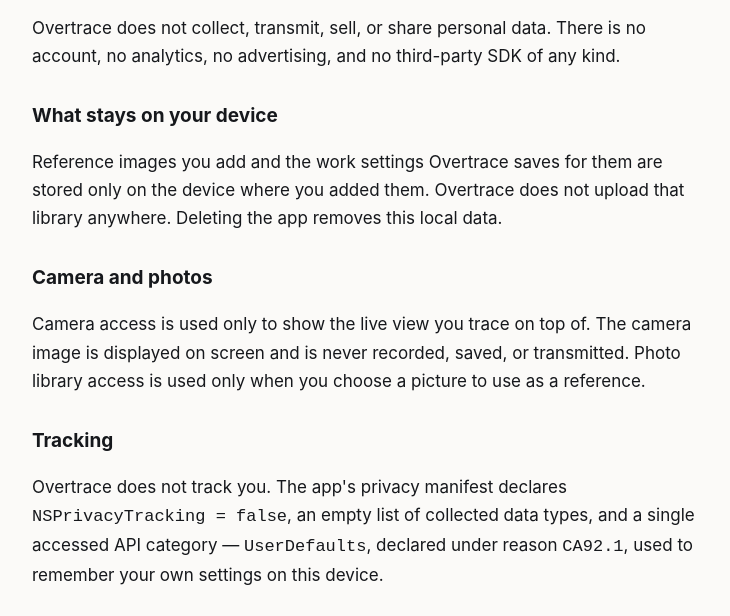
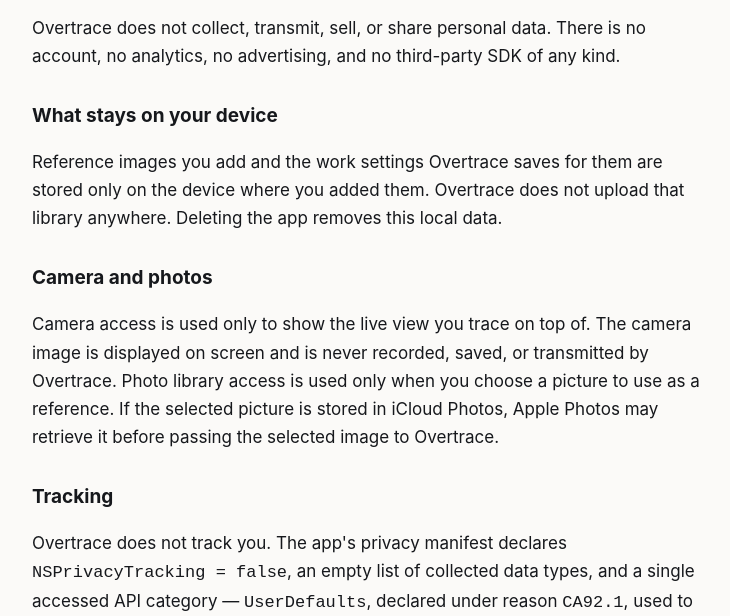
Before and after one commit to chengai1106/overtrace-legal, a plain HTML site: page privacy.html in a window 1280 px wide. Shown: the part 176-792 px from the top of the page, without its empty margins (268-998 px from the left). Drawn offline with Linux system fonts and the light colour scheme.

Commit message:
Clarify iCloud Photos privacy wording

```diff
--- a/privacy.html
+++ b/privacy.html
@@ -42,8 +42,7 @@ no analytics, no advertising, and no third-party SDK of any kind.</p>
 
 <h2>Camera and photos</h2>
 <p>Camera access is used only to show the live view you trace on top of. The camera image is
-displayed on screen and is never recorded, saved, or transmitted. Photo library access is used
-only when you choose a picture to use as a reference.</p>
+displayed on screen and is never recorded, saved, or transmitted by Overtrace. Photo library access is used only when you choose a picture to use as a reference. If the selected picture is stored in iCloud Photos, Apple Photos may retrieve it before passing the selected image to Overtrace.</p>
 
 <h2>Tracking</h2>
 <p>Overtrace does not track you. The app's privacy manifest declares
```
